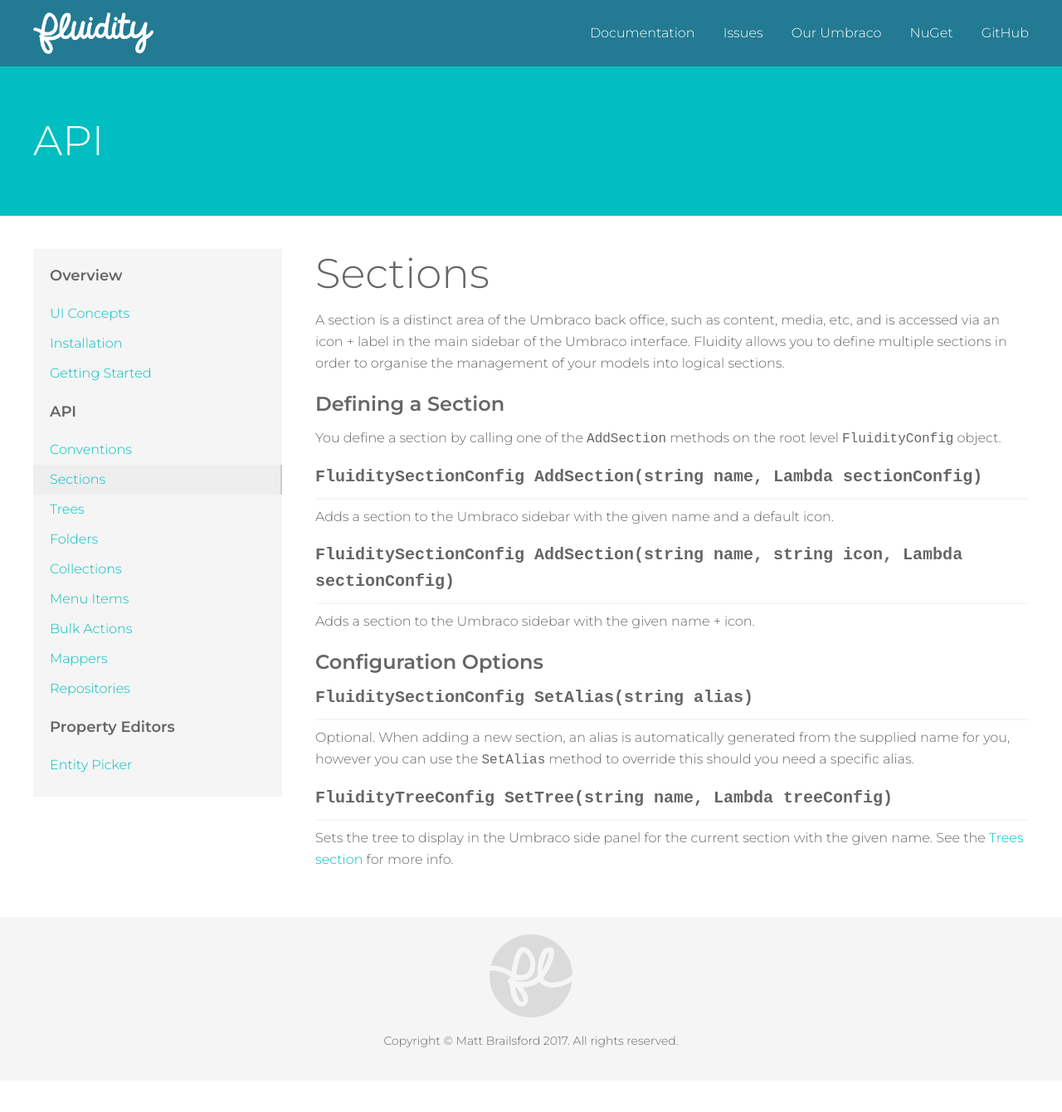
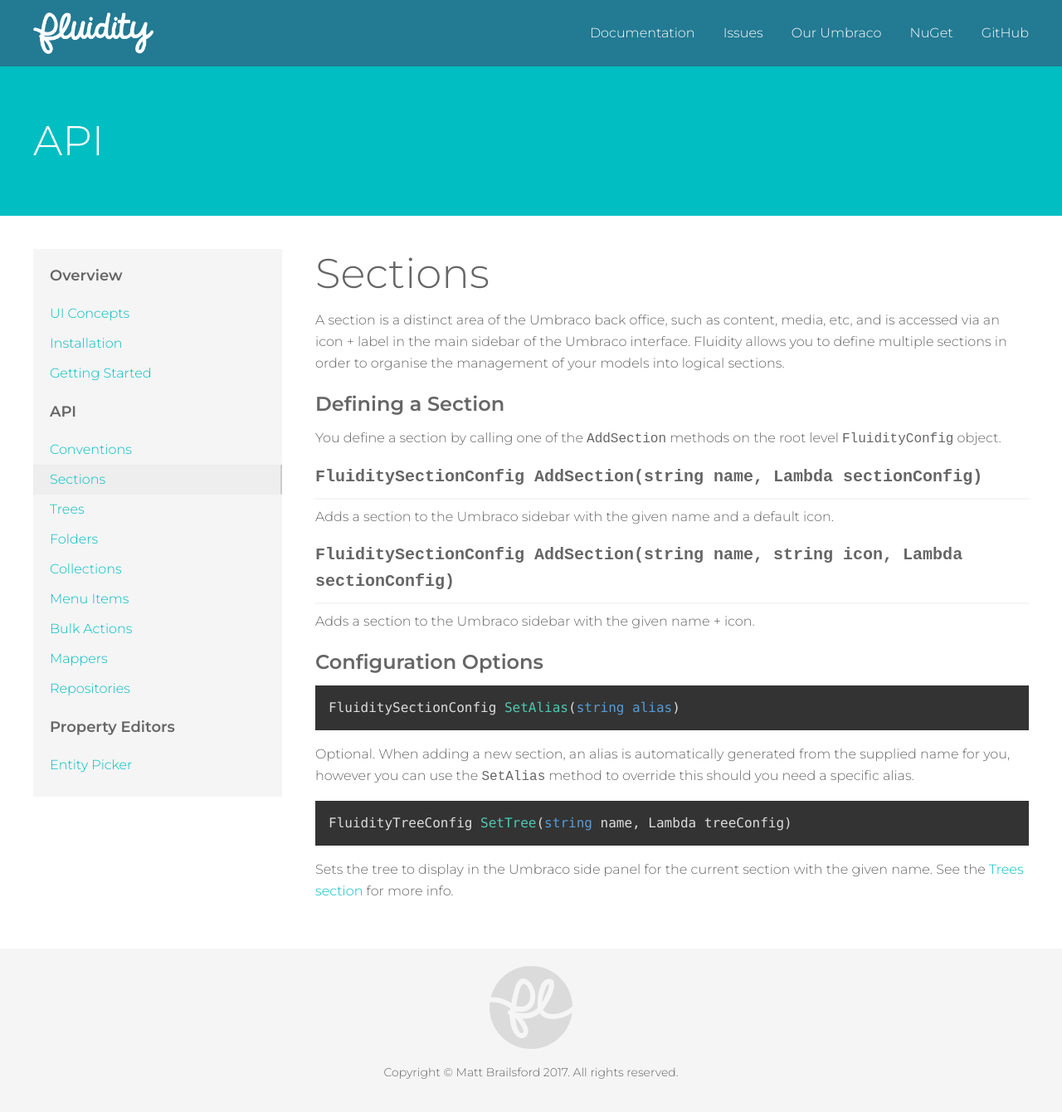
Before and after one commit to mattbrailsford/umbraco-fluidity, a Jekyll site: the page built from docs/_pages/02-api-01-sections.md, in a window 1280 px wide. Shown: the whole page at 83% size. Built offline with Jekyll 4.4.1, drawn with Linux system fonts in a browser that asks for light colours; before the commit the page ends 1302 px from its top, so only the background shows below that.

Commit message:
Trying code blocks for method outlines

`````diff
--- a/docs/_pages/02-api-01-sections.md
+++ b/docs/_pages/02-api-01-sections.md
@@ -20,8 +20,12 @@
 
 ### Configuration Options
 
-#### `FluiditySectionConfig SetAlias(string alias)`
+````csharp
+FluiditySectionConfig SetAlias(string alias)
+````
 Optional. When adding a new section, an alias is automatically generated from the supplied name for you, however you can use the `SetAlias` method to override this should you need a specific alias.
 
-#### `FluidityTreeConfig SetTree(string name, Lambda treeConfig)`
+````csharp
+FluidityTreeConfig SetTree(string name, Lambda treeConfig)
+````
 Sets the tree to display in the Umbraco side panel for the current section with the given name. See the [Trees section]({{ site.baseurl }}/api/trees/) for more info.
`````
